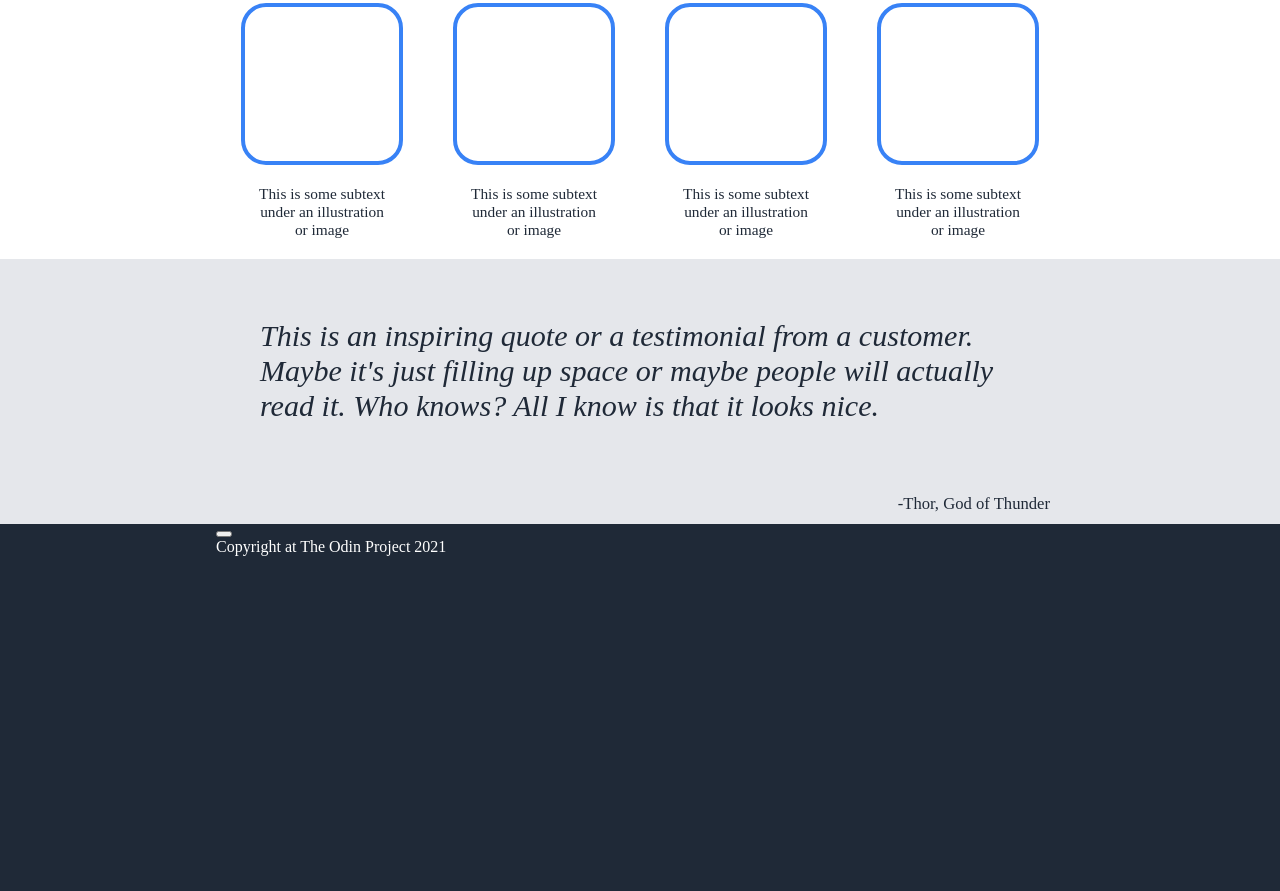
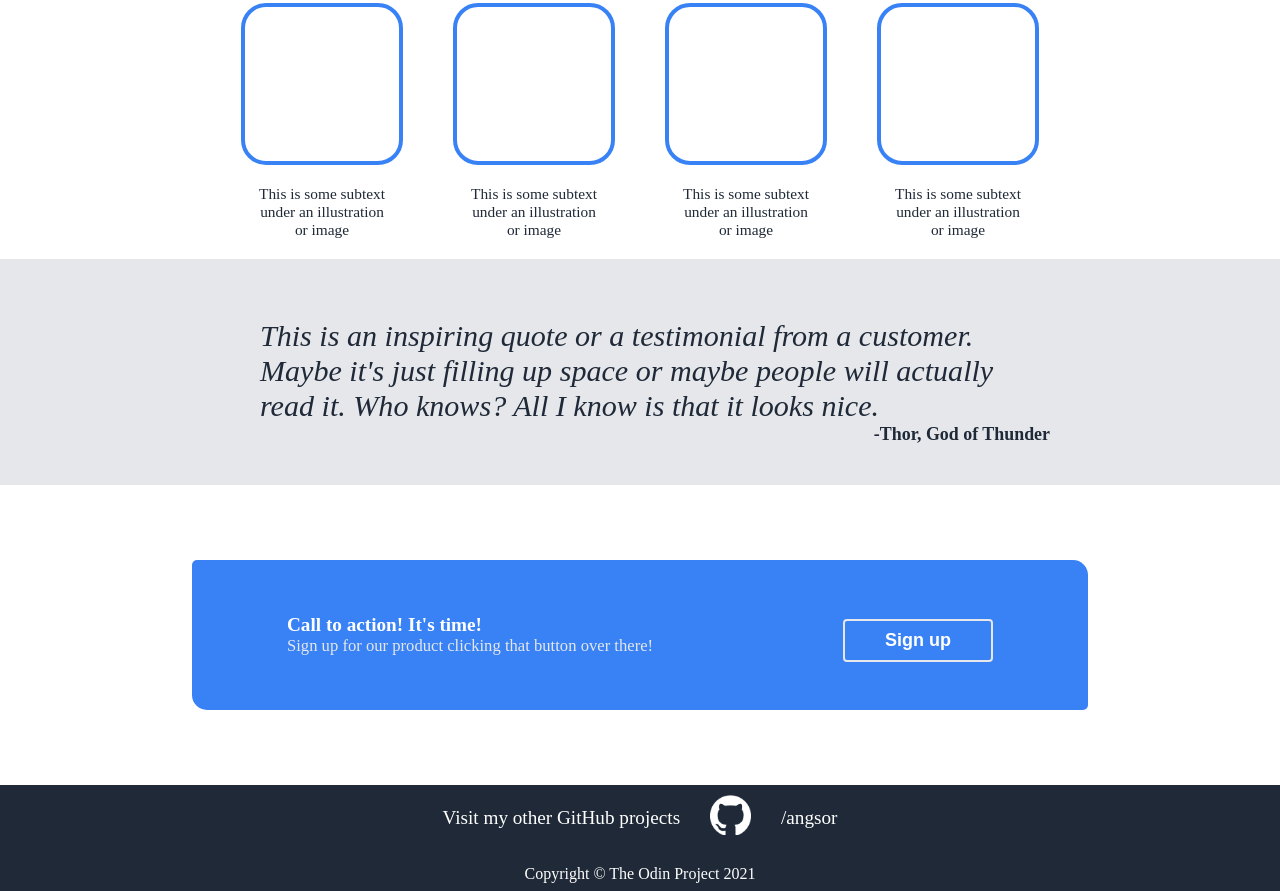
Before and after one commit to angsor/landing-page, a plain HTML site: page index.html in a window 1280 px wide. Shown: the part 466-1357 px from the top of the page. Before the commit the page ends 1030 px from the top, so only its background shows below. Drawn offline with Linux system fonts and the light colour scheme.

Commit message:
Completed sign up box, copyright,profile reference

```diff
--- a/index.html
+++ b/index.html
@@ -74,12 +74,29 @@
 
 <div class="sign-up">
     <div class="box-signup">
-        <p></p>
-        <button></button>
+        <div class="text-signup">
+            <div class="header-signup">
+                Call to action! It's time!
+            </div>
+            <div class="undertext-signup">
+                Sign up for our product clicking that button over there!
+            </div>
+        </div>
+        <button class="button1 button2"><span> Sign up </span></button>
     </div>
 </div>
+
+<!-- Section V-->
+
 <div class="copyright">
-    Copyright at The Odin Project 2021
+    <div class="title-side">
+        <a href="https://github.com/angsor"> Visit my other GitHub projects</a>
+        <a href="https://github.com/angsor"><img src="github-mark-white.png" alt="github-logo" style="width:auto;height:40px;"></a>
+        <a href="https://github.com/angsor"> /angsor</a>
+    </div>
+
+    <div class="copyright-text"> Copyright © The Odin Project 2021
+    </div>
 </div>
 </body>
 
--- a/style.css
+++ b/style.css
@@ -109,6 +109,11 @@ header {
     transition: 0.5s;
   }
 
+
+  .button2:hover {
+    background-color: #1F2937;
+  }
+
   .button1:hover span {
     padding-right: 25px;
   }
@@ -124,7 +129,7 @@ header {
     background-color: white;
     color: #1F2937;
     text-align: center;
-    margin: 0px -216px;
+    margin: auto -216px;
   }
 
   .random-text {
@@ -177,11 +182,66 @@ header {
   }
 
   .main-quote {
-    margin: 60px 260px;
+    margin: 60px 260px 0px 260px;
     font-size: 2.35vw;
   }
 
   .subquote {
-    margin: 10px 230px 10px auto;
+    margin: 0px 230px 60px auto;
+    font-size: 1.4vw;
+    font-weight: bold;
+  }
+
+  .sign-up {
+    background-color: white;
+    margin: auto -216px;
+    height: 300px;
+    display:flex;
+    justify-content: center;
+    align-items: center;
+  }
+
+  .box-signup {
+    background-color: #3882f6;
+    width: 70%;
+    display: flex;
+    justify-content: space-around;
+    align-items: center;
+    border-radius: 5px 15px;
+    height: 150px;
+  }
+
+  .header-signup {
+    font-weight: bold;
+    font-size: 1.5vw;
+  }
+
+  .undertext-signup {
+    color: #e5e7eb;
     font-size: 1.3vw;
   }
+
+  .button2 {
+    border: 2px solid #e5e7eb;
+  }
+
+  /* Section V */
+
+  .copyright {
+    display: flex;
+    flex-direction: column;
+    justify-content: center;
+    align-items: center;
+  }
+
+  .title-side {
+    display: flex;
+    align-items: center;
+    gap:30px;
+    margin-top: 10px;
+    font-size: 1.5vw;
+  }
+
+  .copyright-text {
+    margin-top: 25px;
+  }
```
Also changed, not shown: github-mark-white.png (added).
